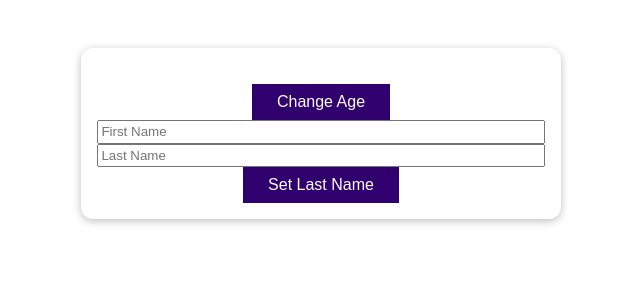
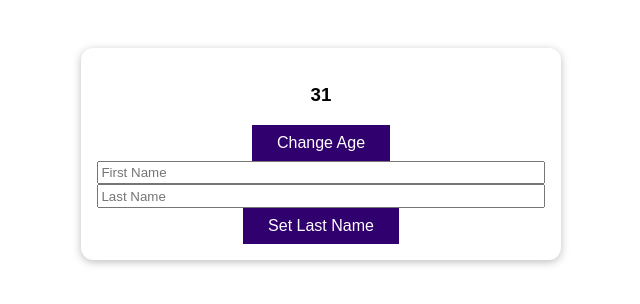
Before and after one commit to Rikai-TungVu/Composition-API, a Vue app: page / in a window 1280 px wide. Shown: the top 304 px of the page, without its empty margins (319-959 px from the left). Built offline with nearby package versions, Linux system fonts and the light colour scheme; the HTML template or start-up script is replaced by a standard one.

Commit message:
Compositions API & Options API mix

```diff
--- a/src/App.vue
+++ b/src/App.vue
@@ -1,7 +1,13 @@
 <template>
   <section class="container">
-    <user-data></user-data>
+    <user-data
+      :first-name="firstName"
+      :last-name="lastName"
+      :user-name="userName"
+      :age="age"
+    ></user-data>
     <!-- call UserData(child) -->
+    <!-- bind data -->
     <button @click="setAge">Change Age</button>
     <div>
       <input type="text" placeholder="First Name" v-model="firstName" />
@@ -70,6 +76,7 @@ export default {
       // setFirstName,
       setLastName,
       firstName,
+      lastName,
       lastNameInput,
     };
     /* attack object(user) to a name(userinfo) */
--- a/src/components/Data/UserData.vue
+++ b/src/components/Data/UserData.vue
@@ -4,8 +4,31 @@
 </template>
 
 <script>
+import { computed, ref } from 'vue';
+
 export default {
-  props: ['userName', 'age'],
+  props: ['firstName', 'lastName', 'age'],
   //Define props in UserData(child)
+
+  //Composition API
+  setup() {
+    const firstName = ref('');
+    const lastName = ref('');
+
+    const uName = computed(function () {
+      return firstName.value + ' ' + lastName.value;
+    }); //
+
+    return {
+      uName,
+    };
+  },
+
+  // Options API
+  // computed: {
+  //   userName() {
+  //     return this.firstName + ' ' + this.lastName;
+  //   },
+  // },
 };
 </script>
```
